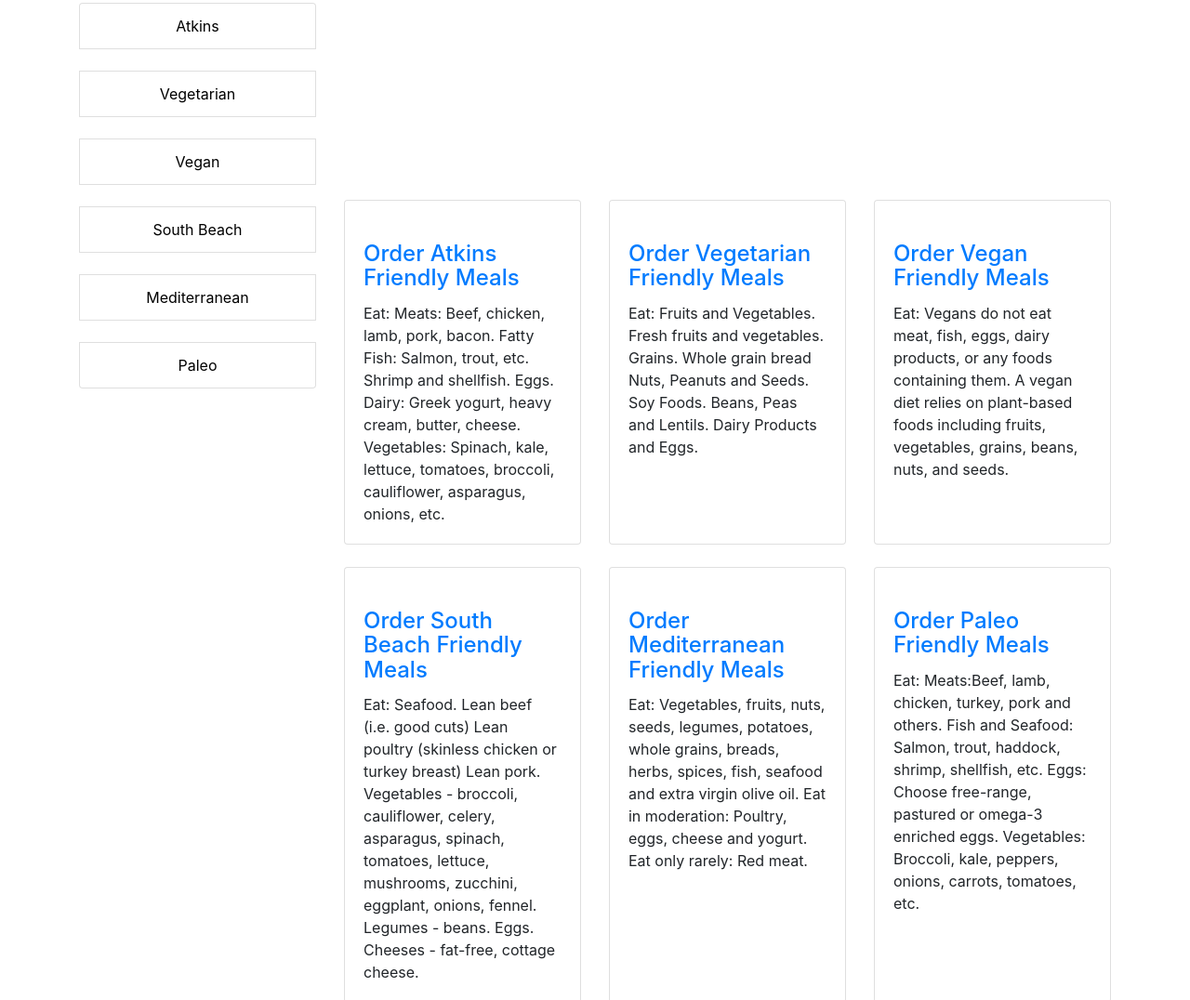
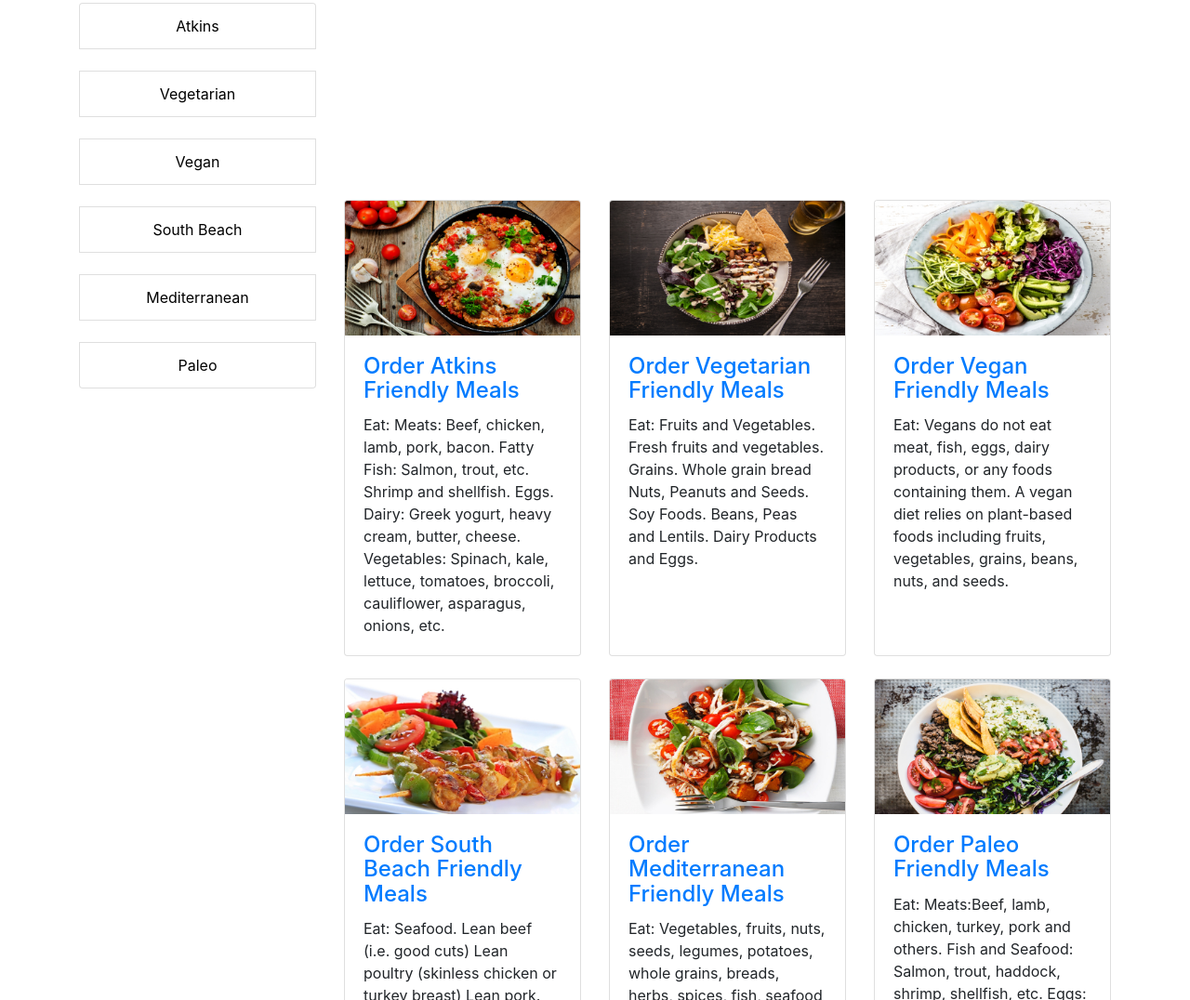
Before and after one commit to grassisgreener/FeedMe, a website: page restaurants.html in a window 1280 px wide. Shown: the part 433-1509 px from the top of the page at 93% size. Drawn offline with Linux system fonts and the light colour scheme.

Commit message:
All images are now the same.  Minor spelling errors fixed.

```diff
--- a/restaurants.html
+++ b/restaurants.html
@@ -115,7 +115,7 @@
                 <div class="row">
                     <div class="col-lg-4 col-md-6 mb-4">
                         <div class="card h-100">
-                            <a href="#"><img class="card-img-top" src="Atkins-Diet.jpg" alt=""></a>
+                            <a href="#"><img class="card-img-top" src="images/atkins-recipes.jpg" alt=""></a>
                             <div class="card-body">
                                 <h4 class="card-title">
                     <a href="https://www.freshnlean.com/low-carb-meal-delivery/" target="_blank">Order Atkins Friendly Meals</a>
@@ -127,7 +127,7 @@
                     </div>
                     <div class="col-lg-4 col-md-6 mb-4">
                         <div class="card h-100">
-                            <a href="#"><img class="card-img-top" src="vegetarian-recipes-ingredients.jpg" alt=""></a>
+                            <a href="#"><img class="card-img-top" src="images/veg-recipes.jpg" alt=""></a>
                             <div class="card-body">
                                 <h4 class="card-title">
                     <a href="https://www.blueapron.com/" target="_blank">Order Vegetarian Friendly Meals</a>
@@ -139,7 +139,7 @@
                     </div>
                     <div class="col-lg-4 col-md-6 mb-4">
                         <div class="card h-100">
-                            <a href="#"><img class="card-img-top" src="vegan.jpg" alt=""></a>
+                            <a href="#"><img class="card-img-top" src="images/vegan-recipes.jpg" alt=""></a>
                             <div class="card-body">
                                 <h4 class="card-title">
                     <a href="https://www.purplecarrot.com/" target="_blank">Order Vegan Friendly Meals</a>
@@ -151,7 +151,7 @@
                     </div>
                     <div class="col-lg-4 col-md-6 mb-4">
                         <div class="card h-100">
-                            <a href="#"><img class="card-img-top" src="south-beach.jpg" alt=""></a>
+                            <a href="#"><img class="card-img-top" src="images/southb-recipes.jpg" alt=""></a>
                             <div class="card-body">
                                 <h4 class="card-title">
                   <a href="https://www.thedietdynamo.com/south-beach-diet-meals-and-food-reviewed/" target="_blank">Order South Beach Friendly Meals</a>
@@ -163,7 +163,7 @@
                     </div>
                     <div class="col-lg-4 col-md-6 mb-4">
                         <div class="card h-100">
-                            <a href="#"><img class="card-img-top" src="mediterranean.jpg" alt=""></a>
+                            <a href="#"><img class="card-img-top" src="images/med-recipes.jpg" alt=""></a>
                             <div class="card-body">
                                 <h4 class="card-title">
                     <a href="https://www.healthychefcreations.com/meal-programs/mediterranean-diet.aspx" target="_blank">Order Mediterranean Friendly Meals</a>
@@ -175,7 +175,7 @@
                     </div>
                     <div class="col-lg-4 col-md-6 mb-4">
                         <div class="card h-100">
-                            <a href="#"><img class="card-img-top" src="paleo-table.jpg" alt=""></a>
+                            <a href="#"><img class="card-img-top" src="images/paleo-recipes.jpg" alt=""></a>
                             <div class="card-body">
                                 <h4 class="card-title">
                     <a href="https://www.freshly.com/" target="_blank">Order Paleo Friendly Meals</a>
```
Also changed, not shown: examples.html (+6 -6 lines), home_assets/home.html (+1 -1 lines), Atkins-Diet-900.jpg (added), Atkins-Diet.jpg (added), Atkins-food-pyramid1.jpg (added), Quick-Easy-VEGAN-Crudite-5-minute-Macadamia-Nut-Herb-Cheese-Veggies-vegan-glutenfree-crudite-recipe-minimalistbaker-8.jpg (added), mediterranean-900.jpg (added), mediterranean.jpg (added), paleo-table.jpg (added), south-beach.jpg (added), vegan-900.jpg (added), vegan.jpg (added), vegetarian-recipes-ingredients.jpg (added).
